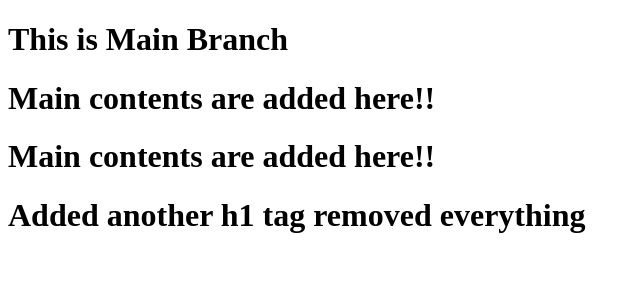
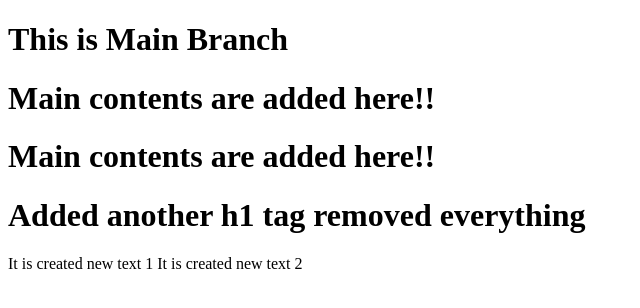
Before and after one commit to veerthondamalla/gitc, a plain HTML site: page index.html in a window 1280 px wide. Shown: the whole page, without its empty margins (0-640 px from the left). Drawn offline with Linux system fonts and the light colour scheme.

Commit message:
added two lines

```diff
--- a/index.html
+++ b/index.html
@@ -11,6 +11,8 @@
     <h1> Main contents are added here!! </h1>
     <h1> Main contents are added here!! </h1>
     <h1> Added another h1 tag removed everything</h1>
+    <span> It is  created new text 1 </span>
+    <span> It is  created new text 2</span>
 
 </body>
 </html>
```
